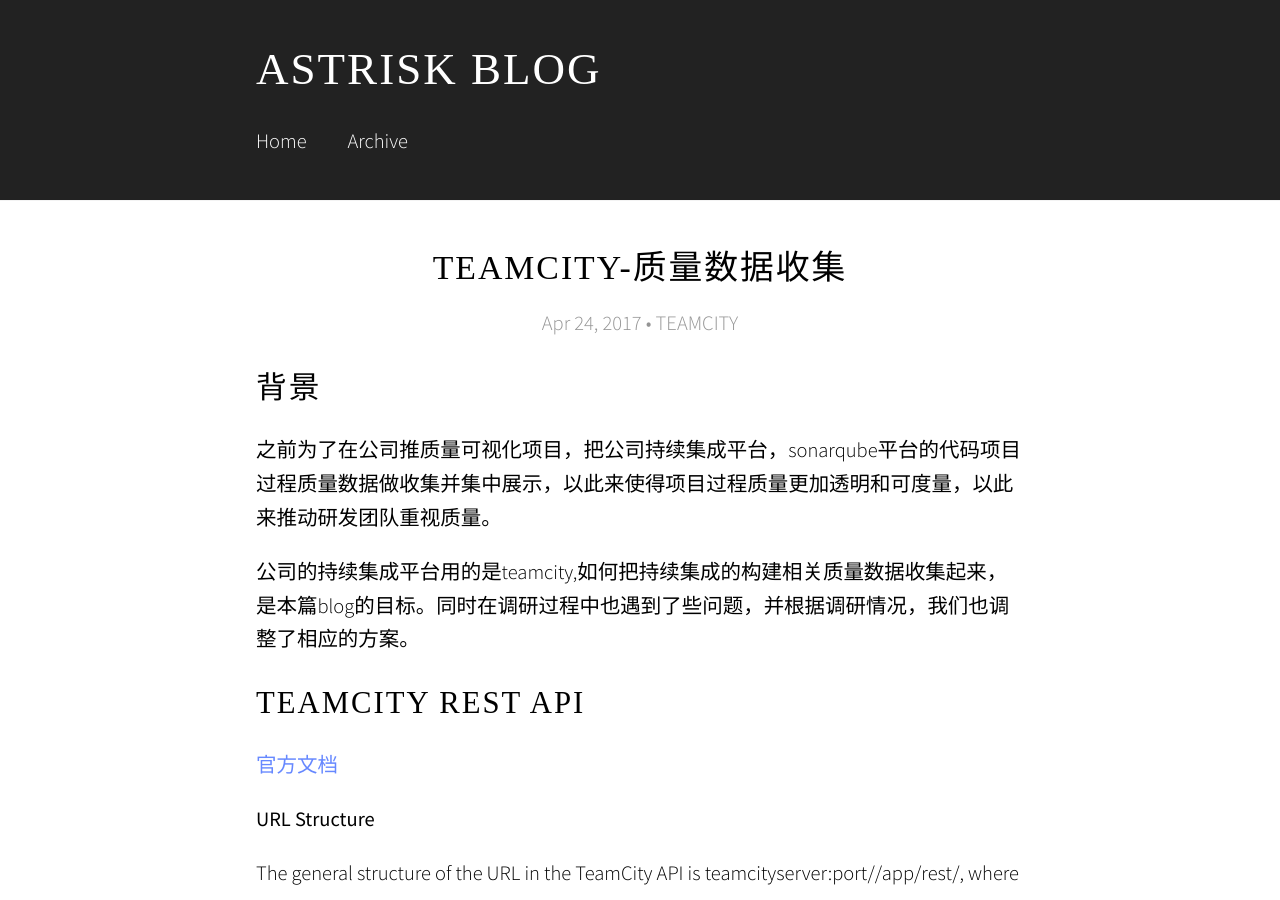
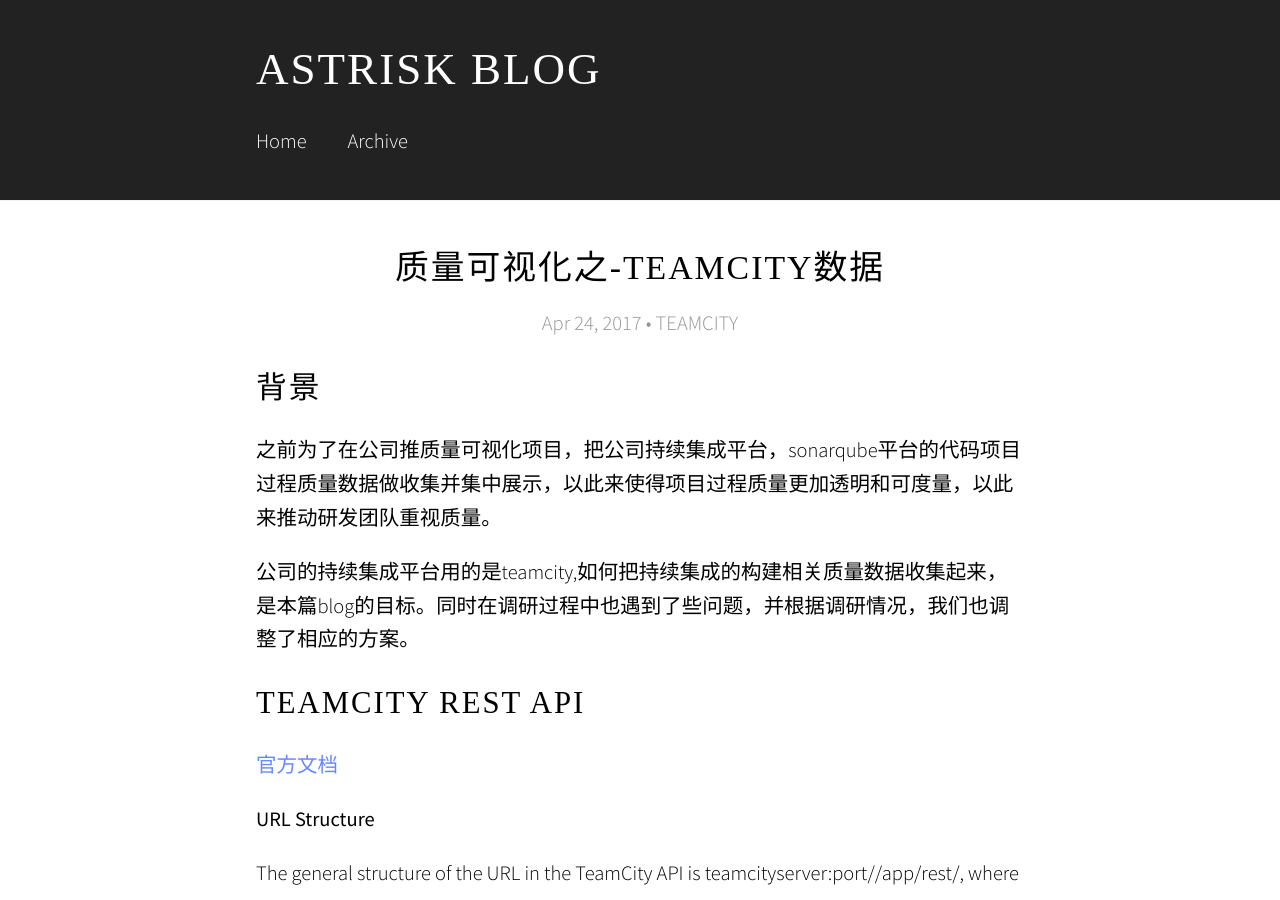
Before and after one commit to astrisk/astrisk.github.io, a Jekyll site: the page built from _posts/2017-04-24-teamcity-api.md, in a window 1280 px wide and 900 px high. Built offline with Jekyll 4.4.1, drawn with Linux system fonts in a browser that asks for light colours; some web fonts are replaced.

Commit message:
更新标题

```diff
--- a/_posts/2017-04-24-teamcity-api.md
+++ b/_posts/2017-04-24-teamcity-api.md
@@ -1,5 +1,5 @@
 ---
-title:  "TEAMCITY-质量数据收集"
+title:  "质量可视化之-TEAMCITY数据"
 date:   2017-04-24 11:19:06
 categories: TEAMCITY
 ---
```
